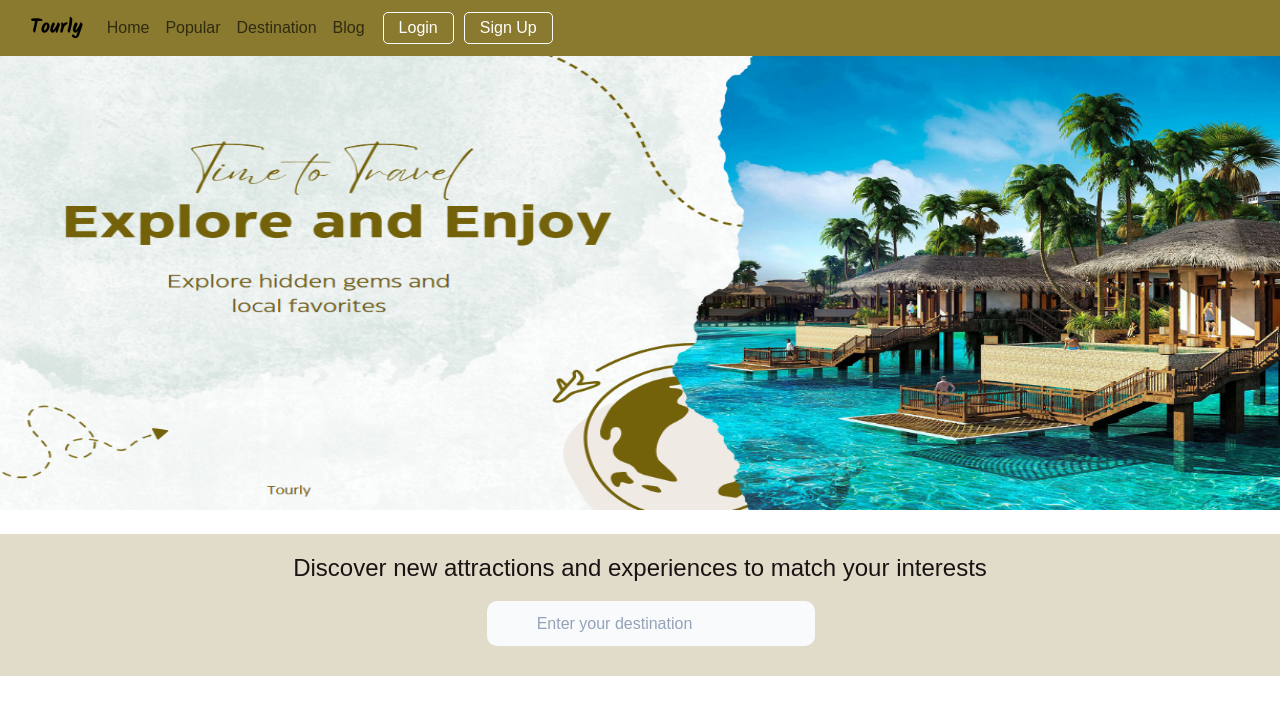
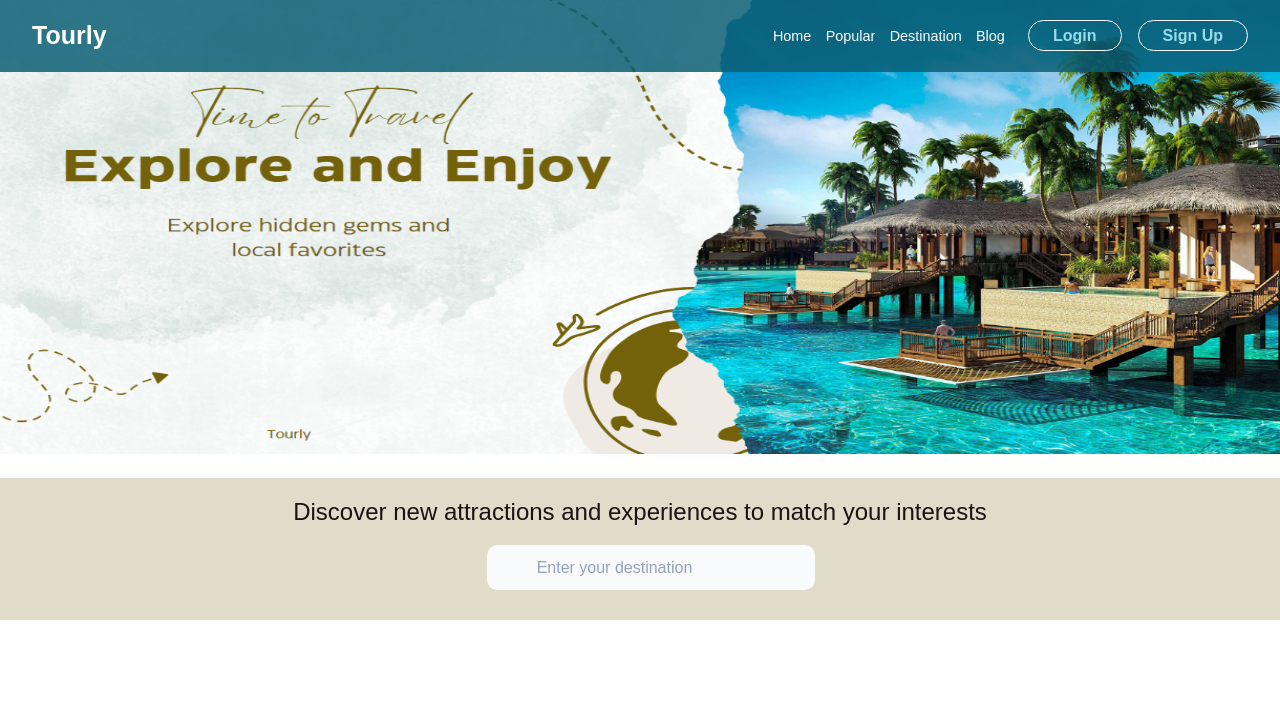
Before and after one commit to Dulmi-2000/Tourly--Travel-Guide--Website--Frontend, a React (Create React App) app: page / in a window 1280 px wide. Shown: the top 714 px of the page. Built offline with nearby package versions, Linux system fonts and the light colour scheme; a web font is replaced by a local one.

Commit message:
navbar modified

```diff
--- a/src/layout/Navbar/Navbar.js
+++ b/src/layout/Navbar/Navbar.js
@@ -1,4 +1,103 @@
 import React, { useState } from 'react';
+import { Link } from 'react-router-dom';
+import './navbar.css';
+import { IoMdCloseCircle } from "react-icons/io";
+import { TbGridDots } from "react-icons/tb";
+
+export default function Navbar() {
+
+  const [active, setActive] = useState(false);
+
+  // Function to toggle navbar
+  const  shownav = () => {
+    setActive(!active);
+    // Toggles the state between true and false
+  };
+
+  // Function to close nav bar
+  const closeNavbar = () => {
+    setActive(false);
+    // Set the state to false to close the navbar
+  };
+
+
+
+  return (
+    <section className='NavBarSection'>
+      <header className='header flex'>
+
+        <div className='logodiv'>
+        <Link className="navbar-brand" to="/">Tourly</Link>
+
+        </div>
+
+
+        <div className={`navBar expand-lg ${active ? 'activeNavBar' : ''}`} >
+
+          <ul className="navLists grid">
+
+
+          <li className="navitem">
+            <Link className="navlink" to="/">Home</Link>
+          </li>
+
+          <li className="navitem">
+            <Link className="navlink" to="Popular/Popular">Popular</Link>
+          </li>
+          <li className="navitem">
+            <Link className="navlink" to="Destination/Destination">Destination</Link>
+          </li>
+          <li className="navitem">
+            <Link className="navlink" to="Blog/Blog">Blog</Link>
+          </li>
+
+
+          <li className='navitem'>
+            <Link className="btn3" to="Login/Login"> Login  </Link>
+          </li>
+
+          <li className='navitem'>
+            <Link className="btn3"  to="Signup/Signup"> Sign Up  </Link>
+          </li>
+
+          </ul>
+
+
+          <div onClick={closeNavbar}  className="closeNavbar">
+            <IoMdCloseCircle className='close-icon'/>
+          </div>
+
+
+        </div>
+
+        <div className='togglenavbar expand-sm' onClick={shownav}>
+          <TbGridDots className='list-icon' />
+        </div>
+
+
+      </header>
+
+    </section>
+  )
+}
+
+
+
+
+
+
+
+
+
+
+
+
+
+
+
+
+
+/*import React, { useState } from 'react';
 import { Link } from 'react-router-dom';
 import "./navbar.css"
 
@@ -24,24 +123,7 @@ export default function Navbar() {
       </button>
 
       <div className={`collapse navbar-collapse ${collapsed ? '' : 'show'}`}>
-     {/*
-        <div className='nav_bar'>
-          <div className='menu'>
-          <Link className="navbar-brand" to="/">Tourly</Link>
-                <Link className='nav-link' to="/">Home</Link>
-                <Link className="nav-link" to="Popular/Popular">Popular</Link>
-                <Link className="nav-link" to="Blog/Blog">Blog</Link>
-          </div>
 
-
-            <div className='menu1'>
-            <Link className="btn" to="Login/Login"> Login  </Link>
-            <Link className="btn"  to="Signup/Signup"> Sign Up  </Link>
-            </div>
-
-            </div>
-
-     */}
 
 
        <ul className="navbar-nav">
@@ -76,3 +158,4 @@ export default function Navbar() {
 
   );
 }
+*/
--- a/src/layout/Navbar/navbar.css
+++ b/src/layout/Navbar/navbar.css
@@ -1,7 +1,459 @@
 
   @import url('https://fonts.googleapis.com/css2?family=Kalam:wght@700&family=Roboto+Condensed:wght@500&family=Whisper&display=swap');
 
+  .section{
+    padding: 2rem 0 1rem;
+  }
+  .flex{
+    display: flex;
+    align-items: center;
+  }
+  .btn3{
+    padding: .4rem 1.5rem;
+    border: 1px solid #ffffff;
+    border-radius: 2rem;
+    border: none;
+    outline: none;
+    cursor: pointer;
+    text-decoration: none;
+    color: white;
+  }
+  .btn3:hover{
+    color: rgba(161, 210, 233, 0.885);
+  }
+  .grid{
+    display: grid;
+    align-items: center;
+  }
+  .close-icon{
+    font-size: 27px;
+    align-items: center;
+    color: rgb(0, 0, 0);
+  }
+  .list-icon{
+    font-size: 25px;
+    align-items: center;
+    color: rgb(0, 0, 0);
+  }
+  .close.icon:hover{
+    color: blueviolet;
+  }
+  .header{
+    position: fixed;
+    display: flex;
+    align-items: center;
+    justify-content: space-between;
+    width: 100%;
+    padding: 1rem;
+    z-index: 1000;
+    background-color: rgba(12, 95, 118, 0.855);
+    /*box-shadow: 0.2px 2px rgb(222, 222, 230);*/
+  }
+  .navlink{
+    color: rgb(159, 50, 50);
+    font-size: .9rem;
+    font-weight: 600;
+    text-decoration: none;
+    font-size: 1rem;
+    font-weight: 600;
+  }
 
+  .navlink:hover{
+    color: rgb(33, 56, 49);
+  }
+  .navitem{
+    padding: .5rem 0;
+  }
+
+  @media screen and (max-width:768px) {
+
+    .navLists{
+      flex-direction: column;
+      justify-content: center;
+      width: 100%;
+      margin: auto;
+      padding: .5rem 0;
+      list-style-type: none;
+    }
+
+
+  .navBar{
+    position: absolute;
+    background-color: rgb(255, 255, 255);
+    height: max-content;
+    width: 80%;
+    border-radius: 1rem;
+    left: 50%;
+    transform: translate(-50%);
+    z-index: 2000;
+    box-shadow: 0 2px 4px green;
+    transition: .5s ease-in-out;
+    padding: 0.1rem;
+    text-decoration: none;
+    top: -600rem;
+
+  }
+
+  }
+  .btn3{
+    margin-top: 1rem;
+  }
+
+  a{
+    font-weight: 600;
+    color: black;
+  }
+  .closeNavbar{
+    position: absolute;
+    top: 1rem;
+    right: 1.5rem;
+    color: rgb(0, 0, 0);
+  }
+  .logodiv{
+    font-size: 25px;
+    color: #ffffff;
+  }
+
+
+
+  .togglenavbar{
+    font-size: 25px;
+    color: aliceblue;
+    position: relative;
+    z-index: 1100;
+  }
+  .activeNavBar{
+    color: blue;
+    top: 7rem;
+
+  }
+  .navLists{
+      flex-direction: column;
+    justify-content: center;
+    width: 100%;
+    margin: auto;
+    padding: 0.5rem 0;
+    list-style-type: none;
+
+  }
+
+
+
+  @media(min-width: 768px) {
+    .togglenavbar,.closeNavbar {
+      display: none;
+    }
+    .header{
+      padding: 0.5rem 2rem;
+      .navBar{
+        .navLists{
+          display: flex;
+          align-items: center;
+          justify-content: center;
+          flex-direction: row;
+
+          .navitem{
+            .navlink{
+              color:rgb(255, 255, 255);
+              padding: 0 0.45rem;
+              font-size: 0.9rem;
+              font-weight: 500;
+
+              &:hover{
+                color: rgba(161, 210, 233, 0.885);
+              }
+
+            }
+          }
+          .btn3{
+            margin-left: 1rem;
+            border: 1px solid #ffffff;
+            color: rgb(152, 220, 232);
+
+          }
+        }
+      }
+    }
+    }
+  @media  screen and (min-width:960px) {
+    header{
+      navBar{
+        navlist{
+          navitem{
+            padding: .0.0.7rem;
+          }
+        }
+      }
+    }
+
+  }
+
+  @media  screen and (min-width:1240px) {
+    header{
+         padding: 1rem 8.5rem;
+      }
+    }
+
+
+
+
+
+
+  /*
+  @import url('https://fonts.googleapis.com/css?family=Montserrat:400,800');
+
+  * {
+    box-sizing: border-box;
+  }
+
+  body {
+    background: #f6f5f7;
+    display: flex;
+    justify-content: center;
+    align-items: center;
+    flex-direction: column;
+    font-family: 'Montserrat', sans-serif;
+    height: 100vh;
+    margin: -20px 0 50px;
+  }
+
+  h1 {
+    font-weight: bold;
+    margin: 0;
+  }
+
+  h2 {
+    text-align: center;
+  }
+
+  p {
+    font-size: 14px;
+    font-weight: 100;
+    line-height: 20px;
+    letter-spacing: 0.5px;
+    margin: 20px 0 30px;
+  }
+
+  span {
+    font-size: 12px;
+  }
+
+  a {
+    color: #333;
+    font-size: 14px;
+    text-decoration: none;
+    margin: 15px 0;
+  }
+
+  button {
+    border-radius: 20px;
+    border: 1px solid #FF4B2B;
+    background-color: #FF4B2B;
+    color: #FFFFFF;
+    font-size: 12px;
+    font-weight: bold;
+    padding: 12px 45px;
+    letter-spacing: 1px;
+    text-transform: uppercase;
+    transition: transform 80ms ease-in;
+  }
+
+  button:active {
+    transform: scale(0.95);
+  }
+
+  button:focus {
+    outline: none;
+  }
+
+  button.ghost {
+    background-color: transparent;
+    border-color: #FFFFFF;
+  }
+
+  form {
+    background-color: #FFFFFF;
+    display: flex;
+    align-items: center;
+    justify-content: center;
+    flex-direction: column;
+    padding: 0 50px;
+    height: 100%;
+    text-align: center;
+  }
+
+  input {
+    background-color: #eee;
+    border: none;
+    padding: 12px 15px;
+    margin: 8px 0;
+    width: 100%;
+  }
+
+  .container {
+    background-color: #fff;
+    border-radius: 10px;
+      box-shadow: 0 14px 28px rgba(0,0,0,0.25),
+        0 10px 10px rgba(0,0,0,0.22);
+    position: relative;
+    overflow: hidden;
+    width: 768px;
+    max-width: 100%;
+    min-height: 480px;
+  }
+
+  .form-container {
+    position: absolute;
+    top: 0;
+    height: 100%;
+    transition: all 0.6s ease-in-out;
+  }
+
+  .sign-in-container {
+    left: 0;
+    width: 50%;
+    z-index: 2;
+  }
+
+  .container.right-panel-active .sign-in-container {
+    transform: translateX(100%);
+  }
+
+  .sign-up-container {
+    left: 0;
+    width: 50%;
+    opacity: 0;
+    z-index: 1;
+  }
+
+  .container.right-panel-active .sign-up-container {
+    transform: translateX(100%);
+    opacity: 1;
+    z-index: 5;
+    animation: show 0.6s;
+  }
+
+  @keyframes show {
+    0%, 49.99% {
+      opacity: 0;
+      z-index: 1;
+    }
+
+    50%, 100% {
+      opacity: 1;
+      z-index: 5;
+    }
+  }
+
+  .overlay-container {
+    position: absolute;
+    top: 0;
+    left: 50%;
+    width: 50%;
+    height: 100%;
+    overflow: hidden;
+    transition: transform 0.6s ease-in-out;
+    z-index: 100;
+  }
+
+  .container.right-panel-active .overlay-container{
+    transform: translateX(-100%);
+  }
+
+  .overlay {
+    background: #FF416C;
+    background: -webkit-linear-gradient(to right, #FF4B2B, #FF416C);
+    background: linear-gradient(to right, #FF4B2B, #FF416C);
+    background-repeat: no-repeat;
+    background-size: cover;
+    background-position: 0 0;
+    color: #FFFFFF;
+    position: relative;
+    left: -100%;
+    height: 100%;
+    width: 200%;
+      transform: translateX(0);
+    transition: transform 0.6s ease-in-out;
+  }
+
+  .container.right-panel-active .overlay {
+      transform: translateX(50%);
+  }
+
+  .overlay-panel {
+    position: absolute;
+    display: flex;
+    align-items: center;
+    justify-content: center;
+    flex-direction: column;
+    padding: 0 40px;
+    text-align: center;
+    top: 0;
+    height: 100%;
+    width: 50%;
+    transform: translateX(0);
+    transition: transform 0.6s ease-in-out;
+  }
+
+  .overlay-left {
+    transform: translateX(-20%);
+  }
+
+  .container.right-panel-active .overlay-left {
+    transform: translateX(0);
+  }
+
+  .overlay-right {
+    right: 0;
+    transform: translateX(0);
+  }
+
+  .container.right-panel-active .overlay-right {
+    transform: translateX(20%);
+  }
+
+  .social-container {
+    margin: 20px 0;
+  }
+
+  .social-container a {
+    border: 1px solid #DDDDDD;
+    border-radius: 50%;
+    display: inline-flex;
+    justify-content: center;
+    align-items: center;
+    margin: 0 5px;
+    height: 40px;
+    width: 40px;
+  }
+
+  footer {
+      background-color: #222;
+      color: #fff;
+      font-size: 14px;
+      bottom: 0;
+      position: fixed;
+      left: 0;
+      right: 0;
+      text-align: center;
+      z-index: 999;
+  }
+
+  footer p {
+      margin: 10px 0;
+  }
+
+  footer i {
+      color: red;
+  }
+
+  footer a {
+      color: #3c97bf;
+      text-decoration: none;
+  }*/
+
+
+/*
 .navbar {
     background-color: #74620ad8;
     justify-content: flex-end;
@@ -46,4 +498,4 @@
     text-decoration: none;
     text-wrap: wrap;
     margin-left: 10px;
-}
+}*/
```
